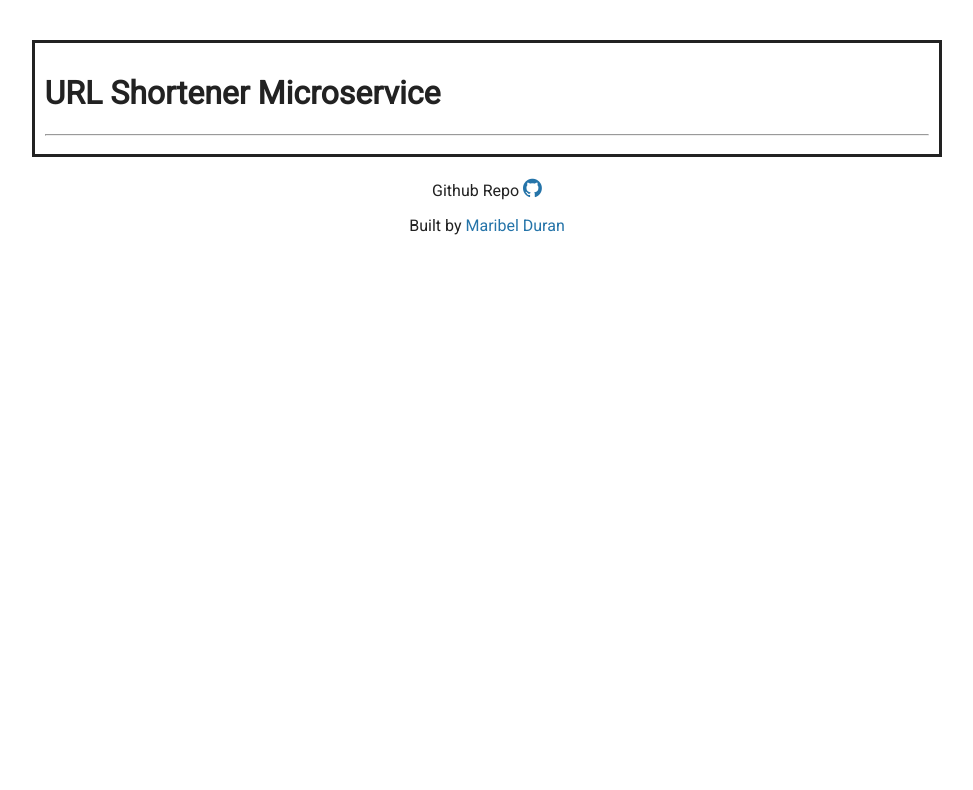
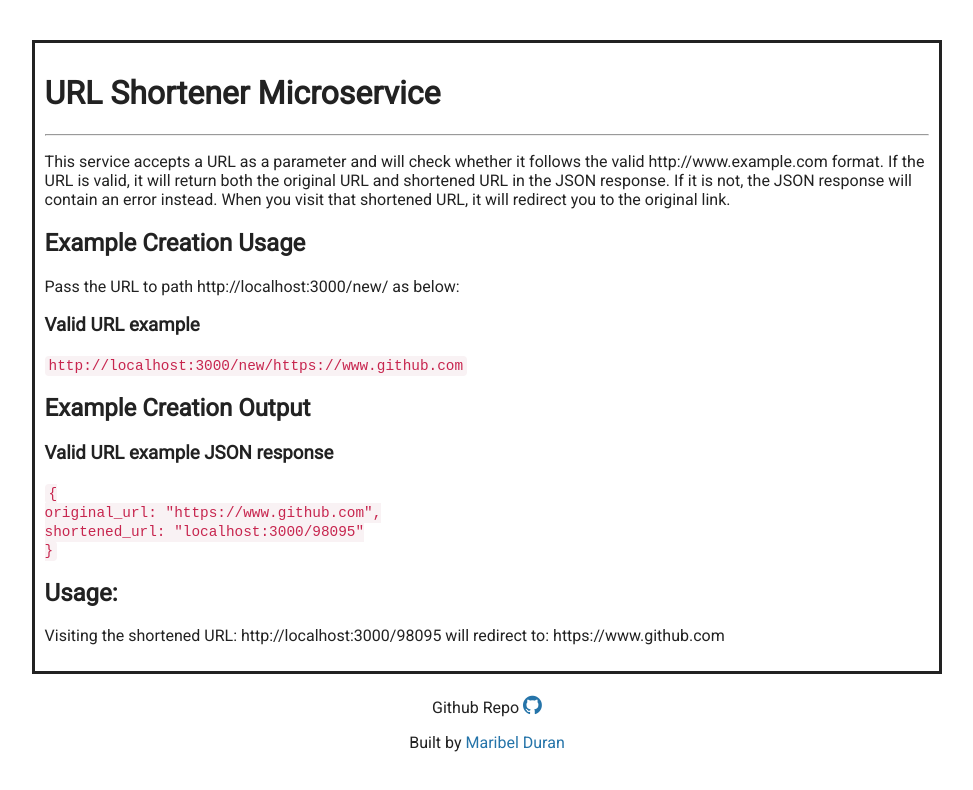
Before and after one commit to luckylionheart/url-shortener, a website: page views/index.html in a window 1280 px wide. Shown: the whole page, without its empty margins (153-1126 px from the left). Drawn offline with Linux system fonts and the light colour scheme.

Commit message:
Add example usage.

```diff
--- a/views/index.html
+++ b/views/index.html
@@ -14,9 +14,35 @@
       <div class="container">
         <div class="well">
          <h1>URL Shortener Microservice</h1>
-          <hr>
+         <hr>
+         <p>
+          This service accepts a URL as a parameter and will check whether it follows the valid  http://www.example.com format.
+          If the URL is valid, it will return both the original URL and shortened URL in the JSON response. If it is not,
+          the JSON response will contain an error instead. When you visit that shortened URL, it will redirect you to the original link.
+         </p>
 
-          </div> <!-- well -->
+         <h2>Example Creation Usage</h2>
+         <p>Pass the URL to path http://localhost:3000/new/ as below:</p>
+
+         <h3>Valid URL example</h3>
+         <code>http://localhost:3000/new/https://www.github.com</code>
+         <br>
+
+         <h2>Example Creation Output</h2>
+         <h3>Valid URL example JSON response</h3>
+         <code>{
+           <br>  original_url: "https://www.github.com",
+           <br>
+                 shortened_url: "localhost:3000/98095"
+           <br>
+           }
+         </code>
+
+         <h2>Usage:</h2>
+         <p>Visiting the shortened URL: http://localhost:3000/98095
+          will redirect to: https://www.github.com</p>
+
+        </div> <!-- well -->
         <footer>
           <p>Github Repo <a href="https://github.com/maribelduran/url-shortener-microservice" target="_blank">
           <span class="fa fa-github"></span>
```
